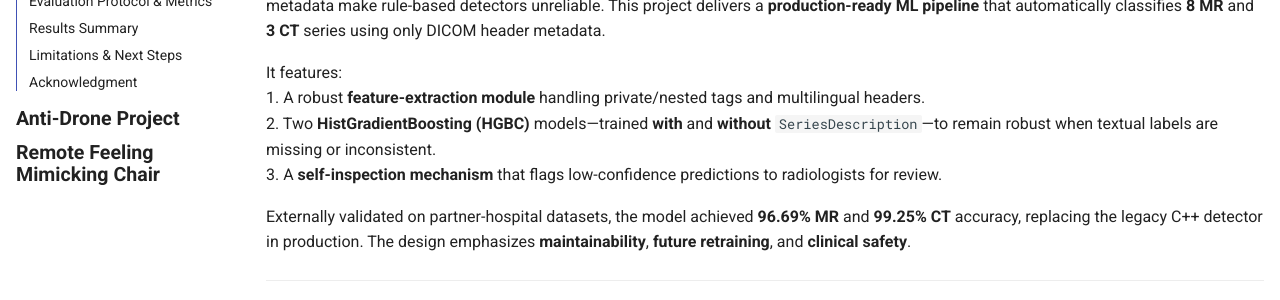
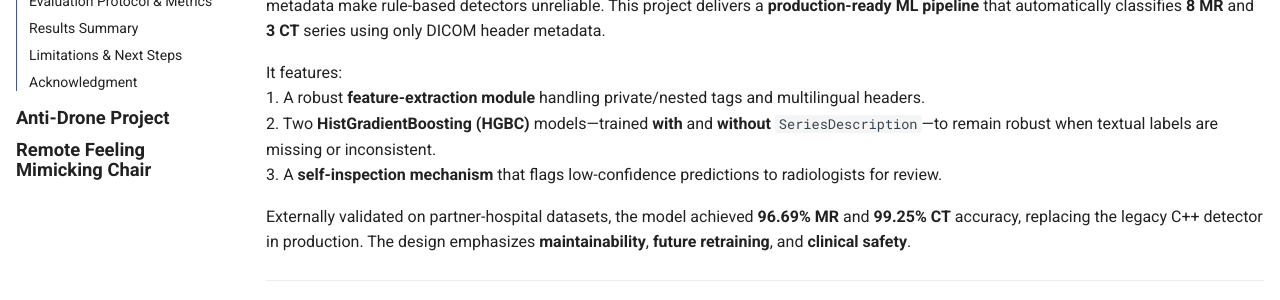
Before and after one commit to Jeongsoo-dev/ML_based_MR_CT_SeriesType_Detection, an MkDocs documentation site: the page built from docs/index.md, in a window 1280 px wide. Shown: the part 488-788 px from the top of the page. Built offline with MkDocs 1.6.1 and Material for MkDocs 9.7.7, drawn with Linux system fonts in a browser that asks for light colours.

Commit message:
Update extra.css

```diff
--- a/docs/stylesheets/extra.css
+++ b/docs/stylesheets/extra.css
@@ -9,13 +9,13 @@
   margin-right: 1rem;
 }
 
-/* Emphasize the three project entries in the left nav */
 .md-nav__link[href$="/"],              /* root: Cercare-Medical ML Project (index.md) */
 .md-nav__link[href$="/anti_drone/"],  /* anti_drone.md */
 .md-nav__link[href$="/remote_chair/"] /* remote_chair.md */
 {
   font-weight: 700;
-  font-size: 0.98rem; /* bump slightly; adjust if you want bigger */
+  font-size: 0.92rem;  /* smaller than before, still prominent */
+  line-height: 1.1;
 }
 
 /* Optional: tighten line height a touch so it still looks neat */
```
